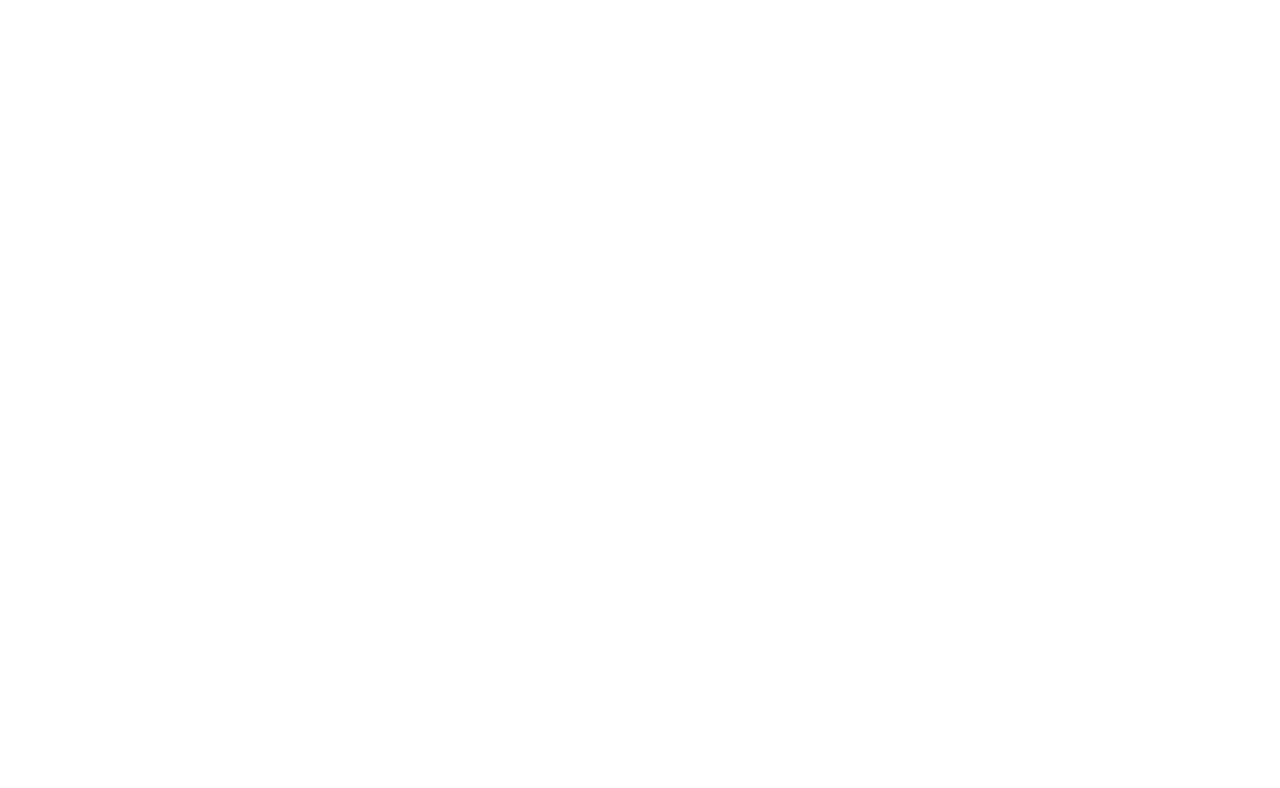
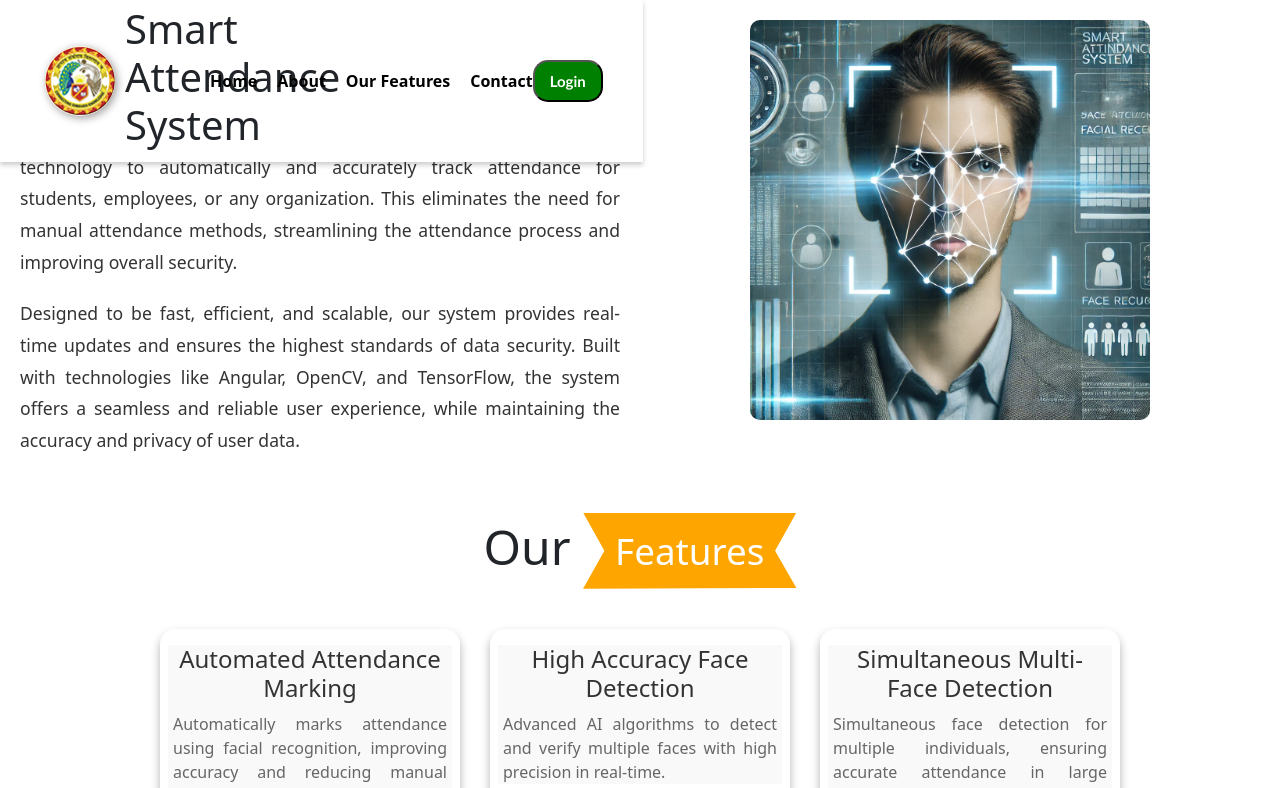
Before and after one commit to iamritik9/smart-attendance-systems, an Angular app: page /landing-page in a window 1280 px wide. Shown: the top 788 px of the page. Built offline with nearby package versions, Linux system fonts and the light colour scheme.

Commit message:
Update app.component.html

```diff
--- a/src/app/app.component.html
+++ b/src/app/app.component.html
@@ -1 +1 @@
-<!-- <app-landing-page></app-landing-page> -->
+<app-landing-page></app-landing-page>
```
